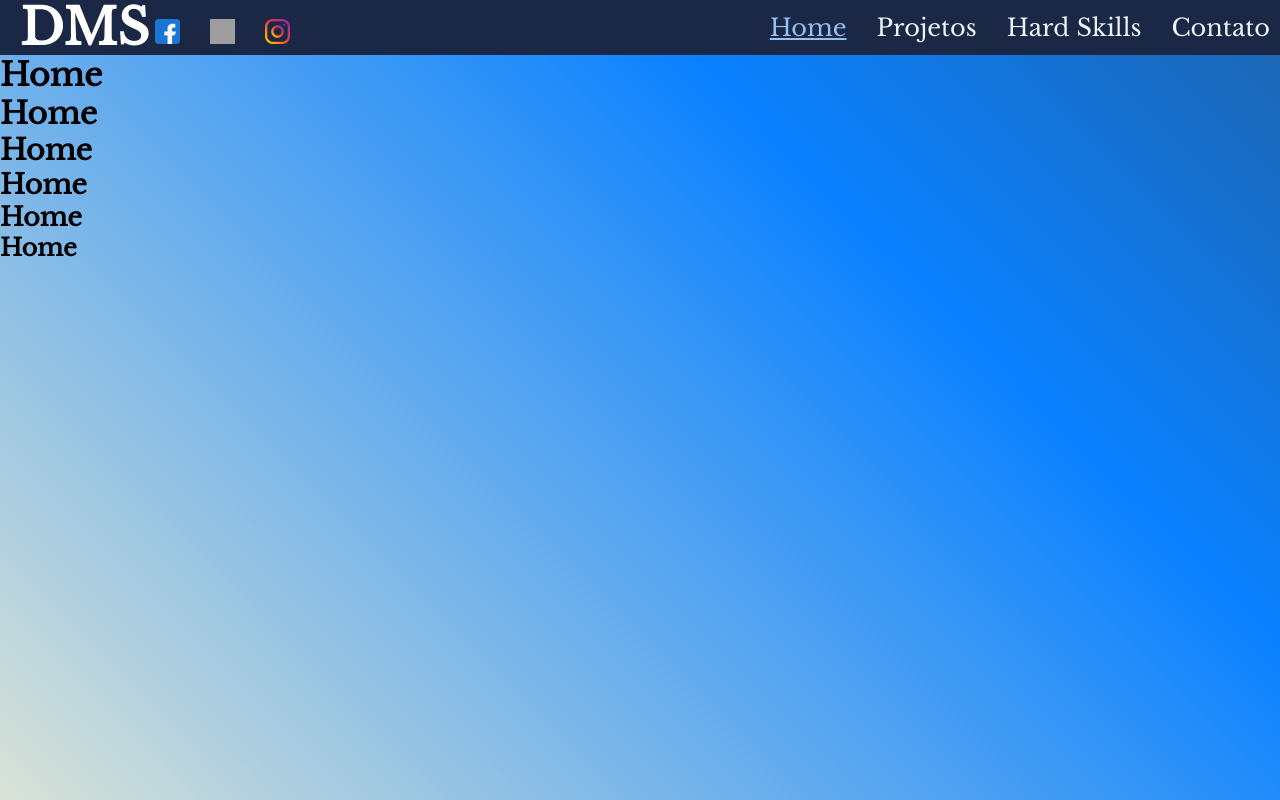
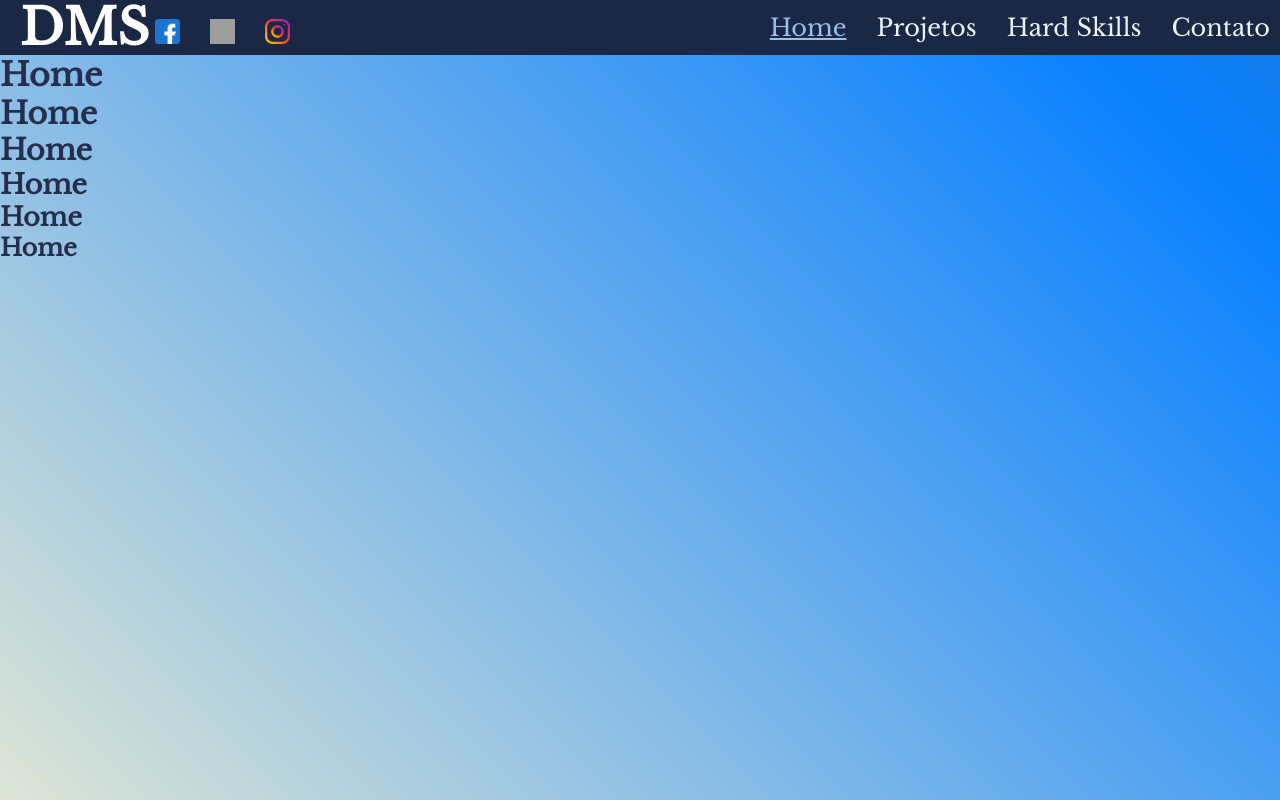
Before and after one commit to dennisMarcelo/portifolioReact, a React (Create React App) app: page / in a window 1280 px wide. Built offline with nearby package versions, Linux system fonts and the light colour scheme; grey boxes are pictures that could not be loaded.

Commit message:
add new color defaul to project

```diff
--- a/src/App.css
+++ b/src/App.css
@@ -6,6 +6,7 @@
   font-size: 16px;
   box-sizing: border-box;
   font-family: 'Libre_Baskerville';
+  color: #262e4b;
 }
 
 @font-face {
@@ -43,8 +44,8 @@ h6 {
 }
 
 body {
-  background: linear-gradient(45deg, #db3069, #f5d547, #ebebd3, #0A81FF, #3c3c3b);
-  background-size:300% 300%;
+  background: linear-gradient(45deg, #db3069, #f5d547, #ebebd3, #0A81FF, #494948);
+  background-size:300% 500%;
   animation: backgroundGradient 15s ease infinite;
   background-repeat: no-repeat;
   min-height: 100vh;
```
